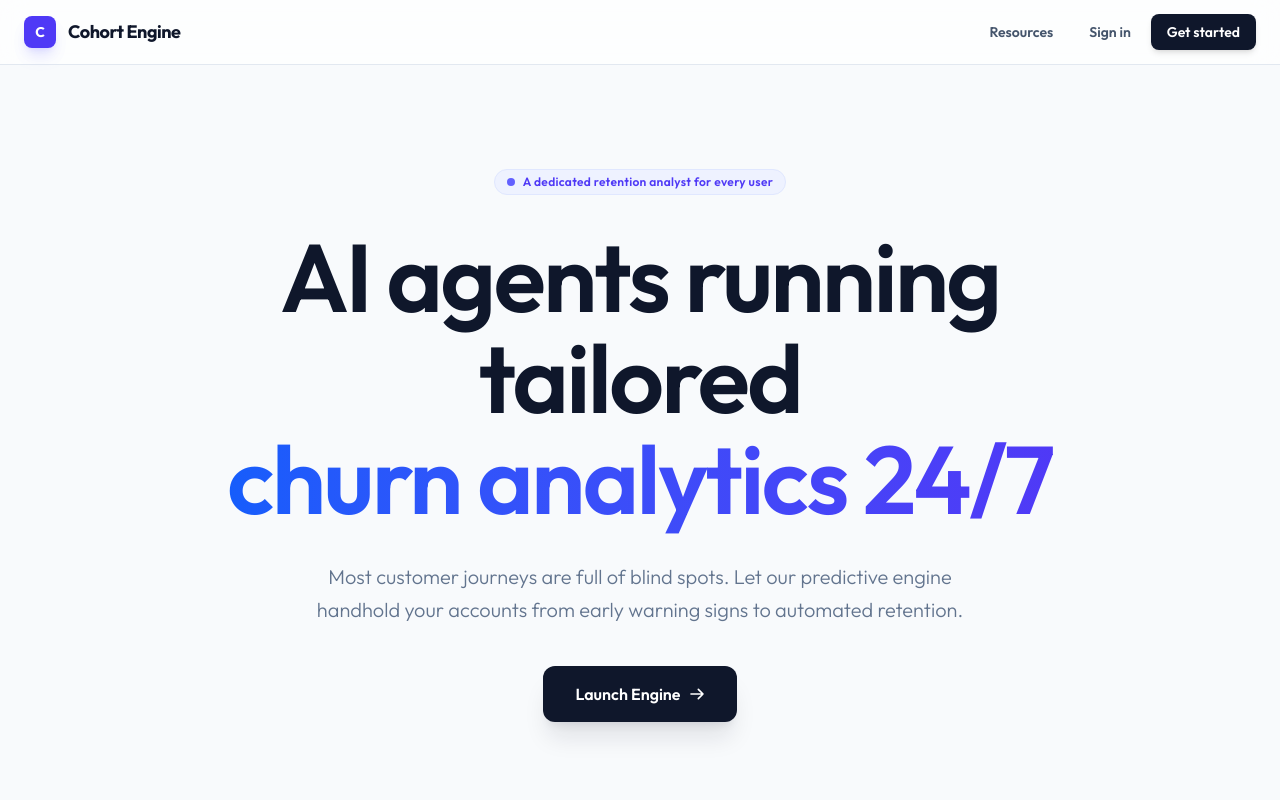
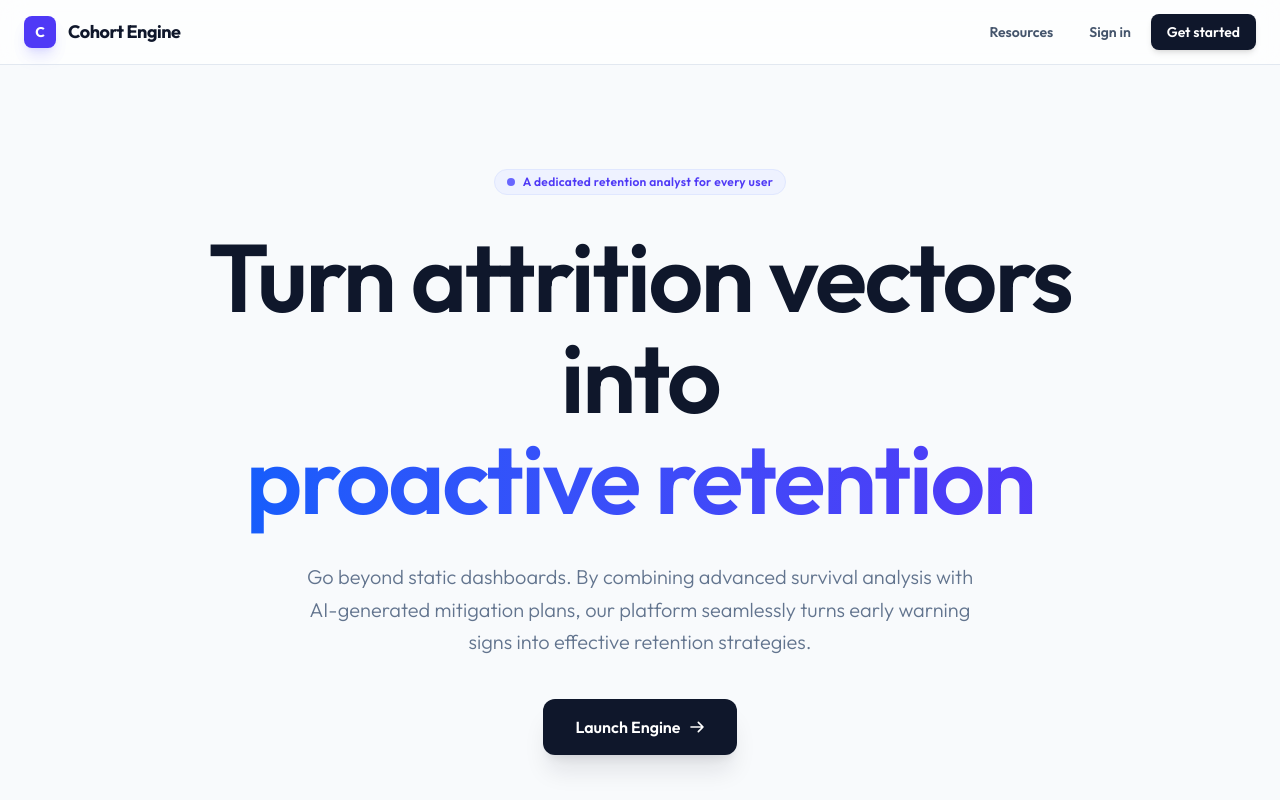
Before and after one commit to arponbiswasanik/Cohort-Engine, a Next.js app in the folder frontend/: page / in a window 1280 px wide. Shown: the top 800 px of the page. Built offline with nearby package versions, Linux system fonts and the light colour scheme.

Commit message:
refined landing page headline and subheadline

```diff
--- a/frontend/app/page.tsx
+++ b/frontend/app/page.tsx
@@ -95,14 +95,14 @@ function Hero() {
       </motion.div>
 
       <motion.h1 variants={fadeUpVariant} className="text-6xl md:text-8xl font-semibold tracking-tight text-slate-900 max-w-5xl mx-auto leading-[1.05] mb-8">
-        AI agents running tailored <br className="hidden md:block" />
+        Turn attrition vectors into <br className="hidden md:block" />
         <span className="text-transparent bg-clip-text bg-gradient-to-r from-blue-600 to-indigo-600">
-          churn analytics 24/7
+          proactive retention
         </span>
       </motion.h1>
 
       <motion.p variants={fadeUpVariant} className="text-xl text-slate-500 max-w-2xl mx-auto mb-10 leading-relaxed font-light">
-        Most customer journeys are full of blind spots. Let our predictive engine handhold your accounts from early warning signs to automated retention.
+        Go beyond static dashboards. By combining advanced survival analysis with AI-generated mitigation plans, our platform seamlessly turns early warning signs into effective retention strategies.
       </motion.p>
 
       {/* Button Section Updated */}
```
